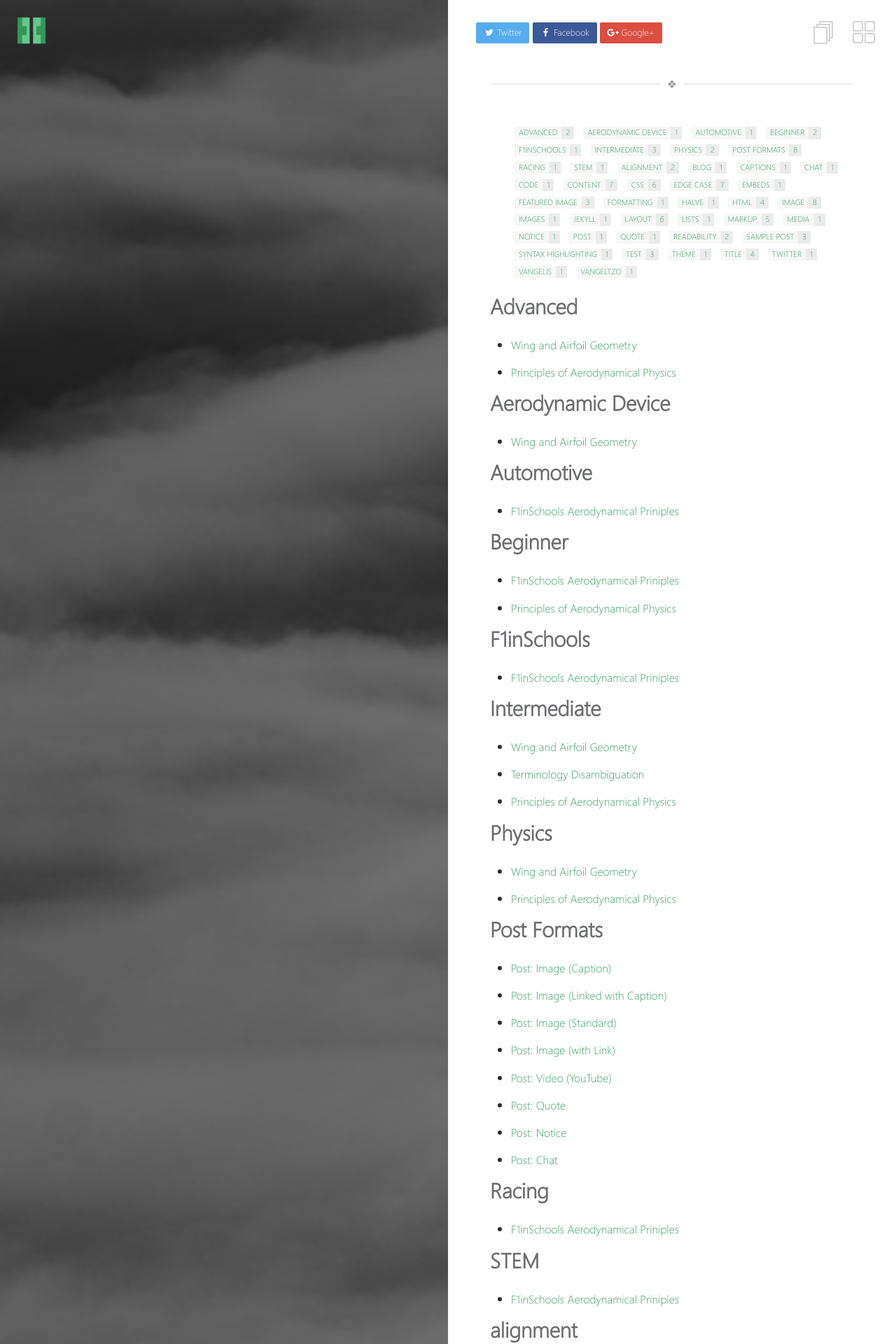
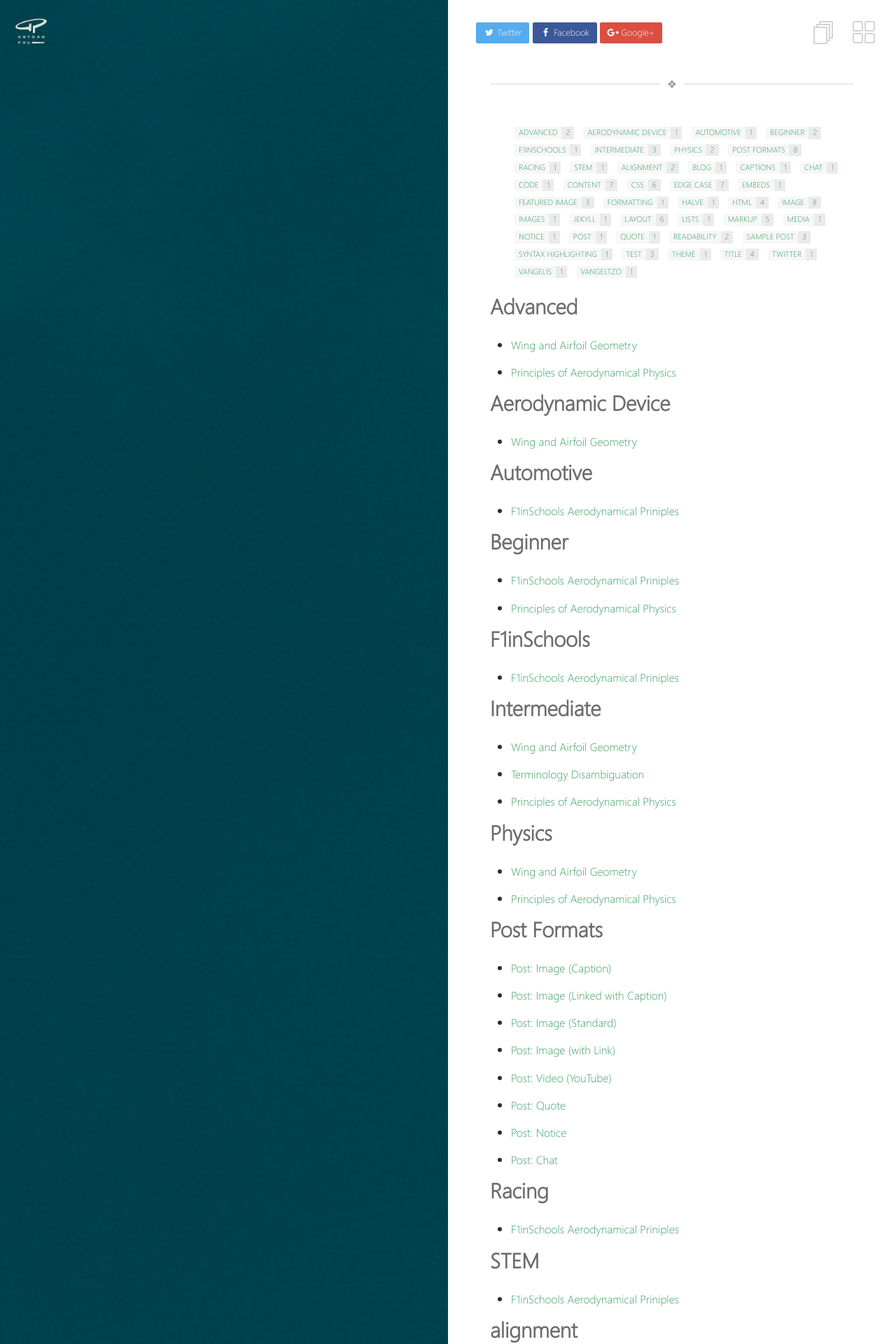
Before and after one commit to EXYZED/AerodynamicalCollective, a Jekyll site: the page built from _pages/tags.md, in a window 1280 px wide. Shown: the top 1920 px of the page at 70% size. Built offline with Jekyll 4.4.1, drawn with Linux system fonts in a browser that asks for light colours.

Commit message:
Change to fit with customistion (recent)

```diff
--- a/_config.yml
+++ b/_config.yml
@@ -5,14 +5,14 @@
   The underdog.
   Created by Antoan P
 url:
-logo: halve.png                                       # Site logo
+logo: EN_TXT_W.png                                       # Site logo
 locale: en_US
 
 # Left Block Images
 background:
-  homepage: images/home.png                           # this image will be shown on homepage's left block
-  post-list: images/unsplash-image-10.jpg             # this image will be shown on post list page
-  default-post: images/unsplash-gallery-image-3.jpg   # this image will be shown when post's front matter doesn't specify any image
+  homepage: images/home.jpg                           # this image will be shown on homepage's left block
+  post-list: images/McLaren_Persuit.jpg             # this image will be shown on post list page
+  default-post: images/DefaultPost.jpg   # this image will be shown when post's front matter doesn't specify any image
 
 # Jekyll
 #permalink:          #/:title/
```
